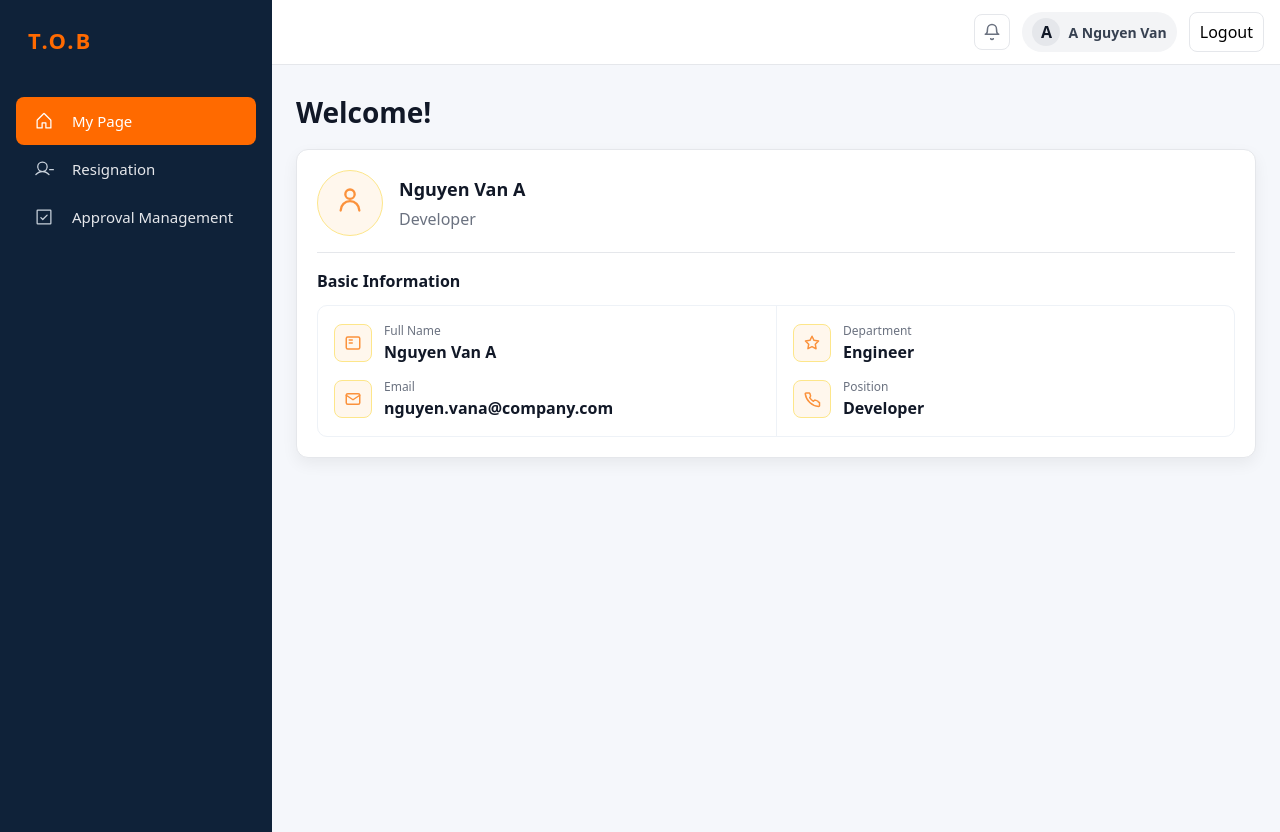
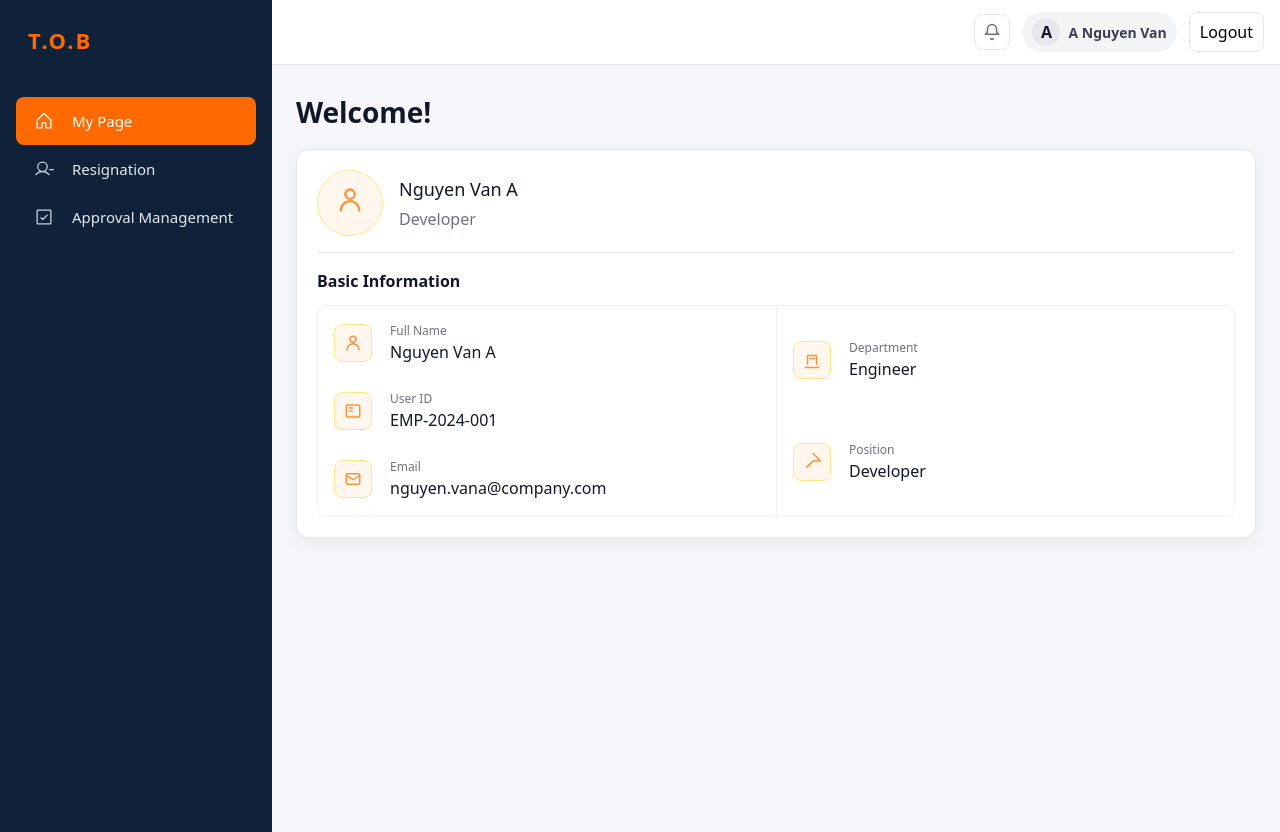
Before and after one commit to elnino282/fe_elms, a React (Vite) app: page /my-page in a window 1280 px wide. Built offline with nearby package versions, Linux system fonts and the light colour scheme.

Commit message:
Enhance login functionality with error handling and field validation; update MyPage component icons and styles

```diff
--- a/src/page/login/login.jsx
+++ b/src/page/login/login.jsx
@@ -6,15 +6,38 @@ export default function LoginPage() {
   const [password, setPassword] = useState('');
   const [showPassword, setShowPassword] = useState(false);
   const [loading, setLoading] = useState(false);
+  const [error, setError] = useState('');
+  const [fieldErrors, setFieldErrors] = useState({});
   const navigate = useNavigate();
 
   const onSubmit = async (e) => {
     e.preventDefault();
     setLoading(true);
+    setError('');
+    setFieldErrors({});
     try {
-      // TODO: replace with real auth call
-      await new Promise((r) => setTimeout(r, 800));
-      // console.log({ email, password });
+      const res = await fetch('http://localhost:8080/api/auth/login', {
+        method: 'POST',
+        headers: { 'Content-Type': 'application/json' },
+        // Backend expects 'username'
+        body: JSON.stringify({ username: email, password }),
+      });
+      if (!res.ok) {
+        let msg = `Login failed (${res.status})`;
+        try {
+          const data = await res.json();
+          msg = data?.message || data?.error || msg;
+          if (data?.data && typeof data.data === 'object') {
+            setFieldErrors(data.data);
+          }
+        } catch {}
+        setError(msg);
+        return;
+      }
+      const data = await res.json();
+      if (data?.token) {
+        localStorage.setItem('auth_token', data.token);
+      }
       navigate('/my-page');
     } finally {
       setLoading(false);
@@ -46,6 +69,9 @@ export default function LoginPage() {
               required
             />
           </div>
+          {fieldErrors?.username ? (
+            <div style={styles.fieldError}>{String(fieldErrors.username)}</div>
+          ) : null}
 
           <label style={{ ...styles.label, marginTop: 14 }}>Password</label>
           <div style={styles.inputWrap}>
@@ -67,6 +93,9 @@ export default function LoginPage() {
               {showPassword ? eyeOffIcon : eyeIcon}
             </button>
           </div>
+          {fieldErrors?.password ? (
+            <div style={styles.fieldError}>{String(fieldErrors.password)}</div>
+          ) : null}
 
           <button type="submit" style={styles.signInBtn} disabled={loading}>
             <span style={{ display: 'inline-flex', alignItems: 'center', gap: 8 }}>
@@ -75,7 +104,9 @@ export default function LoginPage() {
             </span>
           </button>
         </form>
-
+        {error ? (
+          <div style={styles.errorBox}>{error}</div>
+        ) : null}
       </div>
     </div>
   );
@@ -206,4 +237,18 @@ const styles = {
     padding: 12,
     lineHeight: 1.6,
   },
+  errorBox: {
+    marginTop: 16,
+    color: '#b91c1c',
+    background: '#fee2e2',
+    border: '1px solid #fecaca',
+    padding: '10px 12px',
+    borderRadius: 8,
+    fontSize: 14,
+  },
+  fieldError: {
+    color: '#b91c1c',
+    marginTop: 6,
+    fontSize: 12,
+  },
 };
--- a/src/page/mypage/MyPage.jsx
+++ b/src/page/mypage/MyPage.jsx
@@ -30,12 +30,13 @@ export default function MyPage() {
 
         <div style={styles.infoGrid}>
           <div style={styles.infoCol}>
-            <InfoItem icon={idIcon} label="Full Name" value={user.fullName} />
+            <InfoItem icon={personIcon} label="Full Name" value={user.fullName} />
+            <InfoItem icon={idIcon} label="User ID" value={user.employeeId} />
             <InfoItem icon={mailIcon} label="Email" value={user.email} />
           </div>
           <div style={{ ...styles.infoCol, ...styles.infoColRight }}>
-            <InfoItem icon={badgeIcon} label="Department" value={user.department} />
-            <InfoItem icon={phoneIcon} label="Position" value={user.position} />
+            <InfoItem icon={deptIcon} label="Department" value={user.department} />
+            <InfoItem icon={wrenchIcon} label="Position" value={user.position} />
           </div>
         </div>
       </div>
@@ -69,7 +70,7 @@ const styles = {
     display: 'flex', alignItems: 'center', justifyContent: 'center', border: '1px solid #fde68a'
   },
   avatarIcon: { color: '#fb923c' },
-  name: { fontSize: 18, fontWeight: 700, color: '#111827' },
+  name: { fontSize: 18, fontWeight: 'normal', color: '#111827' },
   subtitle: { color: '#6b7280', marginTop: 4 },
   hr: { border: 0, borderTop: '1px solid #e5e7eb', margin: '16px 0' },
   sectionTitle: { fontWeight: 700, color: '#111827', marginBottom: 12 },
@@ -77,9 +78,9 @@ const styles = {
     display: 'grid', gridTemplateColumns: '1fr 1fr', gap: 0,
     border: '1px solid #eef2f7', borderRadius: 10, overflow: 'hidden'
   },
-  infoCol: { padding: 16, display: 'grid', gap: 14 },
+  infoCol: { padding: 16, display: 'grid', gap: 26 },
   infoColRight: { borderLeft: '1px solid #eef2f7' },
-  itemRow: { display: 'flex', alignItems: 'center', gap: 12 },
+  itemRow: { display: 'flex', alignItems: 'center', gap: 18 },
   iconBadge: {
     width: 36, height: 36, borderRadius: 8, background: '#fff7ed',
     display: 'inline-flex', alignItems: 'center', justifyContent: 'center', color: '#fb923c',
@@ -87,11 +88,19 @@ const styles = {
   },
   iconBadgeInner: { display: 'inline-flex', alignItems: 'center', justifyContent: 'center', lineHeight: 0 },
   itemLabel: { color: '#6b7280', fontSize: 12 },
-  itemValue: { color: '#111827', fontWeight: 600 },
+  itemValue: { color: '#111827', fontWeight: 'normal' },
 };
 
 const userIcon = (
   <svg width="28" height="28" viewBox="0 0 24 24" fill="none" stroke="#fb923c" strokeWidth="2" strokeLinecap="round" strokeLinejoin="round">
+    <path d="M20 21a8 8 0 1 0-16 0" />
+    <circle cx="12" cy="7" r="4" />
+  </svg>
+);
+
+// Person outline icon for "Full Name"
+const personIcon = (
+  <svg width="18" height="18" viewBox="0 0 24 24" fill="none" stroke="currentColor" strokeWidth="2" strokeLinecap="round" strokeLinejoin="round">
     <path d="M20 21a8 8 0 1 0-16 0" />
     <circle cx="12" cy="7" r="4" />
   </svg>
@@ -140,3 +149,13 @@ const phoneIcon = (
     <path d="M22 16.92V21a1 1 0 0 1-1.09 1A19.86 19.86 0 0 1 3 5.09 1 1 0 0 1 4 4h4.09a1 1 0 0 1 1 .75l1 3a1 1 0 0 1-.27 1L8.91 10.09a16 16 0 0 0 5 5l1.34-1.34a1 1 0 0 1 1-.27l3 1a1 1 0 0 1 .75 1z" />
   </svg>
 );
+
+// Diagonal pushpin icon for "Position"
+const wrenchIcon = (
+  <svg width="18" height="18" viewBox="0 0 24 24" fill="none" stroke="currentColor" strokeWidth="2" strokeLinecap="round" strokeLinejoin="round">
+    <g transform="rotate(45 12 12)">
+      <path d="M12 17v5" />
+      <path d="M5 3 L19 3 L12 10 L12 17" />
+    </g>
+  </svg>
+);
```
